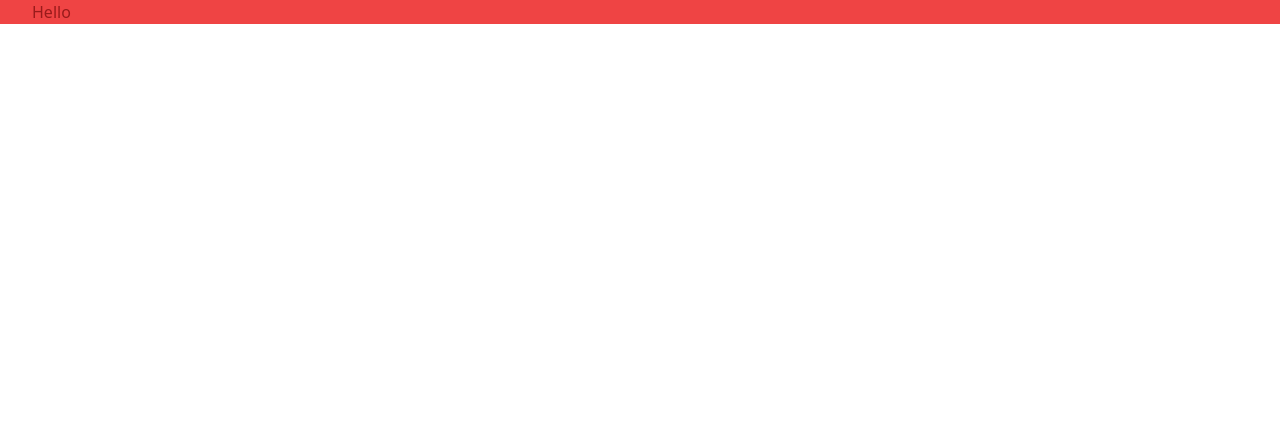
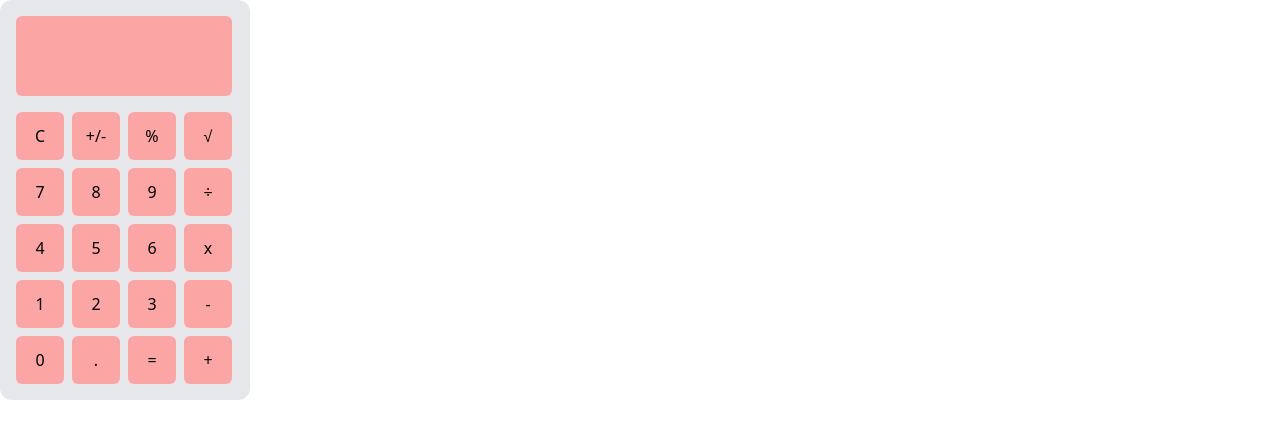
Before and after one commit to LukasMaselsky/Planel, a React (Vite) app in the folder client/: page / in a window 1280 px wide. Shown: the top 438 px of the page. Built offline with nearby package versions, Linux system fonts and the light colour scheme.

Commit message:
calc styling

```diff
--- a/client/package.json
+++ b/client/package.json
@@ -36,6 +36,7 @@
     "prettier": {
         "plugins": [
             "prettier-plugin-tailwindcss"
-    ]
+        ],
+        "tabWidth": 4
     }
 }
--- a/client/src/App.tsx
+++ b/client/src/App.tsx
@@ -1,7 +1,8 @@
 import "./App.css";
+import Calculator from "./components/Calculator/Calculator";
 
 function App() {
-  return <div className="flex bg-red-500 px-8 text-red-800 ">Hello</div>;
+  return <Calculator />;
 }
 
 export default App;
--- a/client/src/components/Calculator/Calculator.tsx
+++ b/client/src/components/Calculator/Calculator.tsx
@@ -1,8 +1,125 @@
+import CalculatorButton from "./CalculatorButton";
+
 export default function Calculator() {
-  return (
-    <div className="flex flex-col ">
-      <div></div>
-      <div></div>
-    </div>
-  );
+    const clear = () => {};
+
+    const plusMinus = () => {};
+
+    const percent = () => {};
+
+    const number = () => {};
+
+    const divide = () => {};
+
+    const multiply = () => {};
+
+    const subtract = () => {};
+
+    const add = () => {};
+
+    const equals = () => {};
+
+    const squareRoot = () => {};
+
+    const decimal = () => {};
+
+    const buttons = [
+        {
+            sign: "C",
+            onClick: clear,
+        },
+        {
+            sign: "+/-",
+            onClick: plusMinus,
+        },
+        {
+            sign: "%",
+            onClick: percent,
+        },
+        {
+            sign: "√",
+            onClick: squareRoot,
+        },
+        {
+            sign: "7",
+            onClick: number,
+        },
+        {
+            sign: "8",
+            onClick: number,
+        },
+        {
+            sign: "9",
+            onClick: number,
+        },
+        {
+            sign: "÷",
+            onClick: divide,
+        },
+        {
+            sign: "4",
+            onClick: number,
+        },
+        {
+            sign: "5",
+            onClick: number,
+        },
+        {
+            sign: "6",
+            onClick: number,
+        },
+        {
+            sign: "x",
+            onClick: multiply,
+        },
+        {
+            sign: "1",
+            onClick: number,
+        },
+        {
+            sign: "2",
+            onClick: number,
+        },
+        {
+            sign: "3",
+            onClick: number,
+        },
+        {
+            sign: "-",
+            onClick: subtract,
+        },
+        {
+            sign: "0",
+            onClick: number,
+        },
+        {
+            sign: ".",
+            onClick: decimal,
+        },
+        {
+            sign: "=",
+            onClick: equals,
+        },
+        {
+            sign: "+",
+            onClick: add,
+        },
+    ];
+
+    return (
+        <div className="flex h-[400px] w-[250px] rounded-xl bg-gray-200 p-4">
+            <div className="flex flex-col gap-4">
+                <div className="flex grow rounded-md bg-red-300"></div>
+                <div className="grid grid-cols-4 grid-rows-5 gap-2">
+                    {buttons.map((obj, index) => (
+                        <CalculatorButton
+                            key={index}
+                            sign={obj.sign}
+                            onClick={obj.onClick}
+                        />
+                    ))}
+                </div>
+            </div>
+        </div>
+    );
 }
--- /dev/null
+++ b/client/src/components/Calculator/CalculatorButton.tsx
@@ -0,0 +1,15 @@
+interface Props {
+    sign: string;
+    onClick: () => void;
+}
+
+export default function CalculatorButton({ sign, onClick }: Props) {
+    return (
+        <div
+            className="flex h-12 w-12 select-none items-center justify-center rounded-md bg-red-300 hover:cursor-pointer"
+            onClick={onClick}
+        >
+            {sign}
+        </div>
+    );
+}
```
Also changed, not shown: 1 other file (tests, documents, lock files or other folders). Lines whose indentation alone changed are shown as unchanged.
